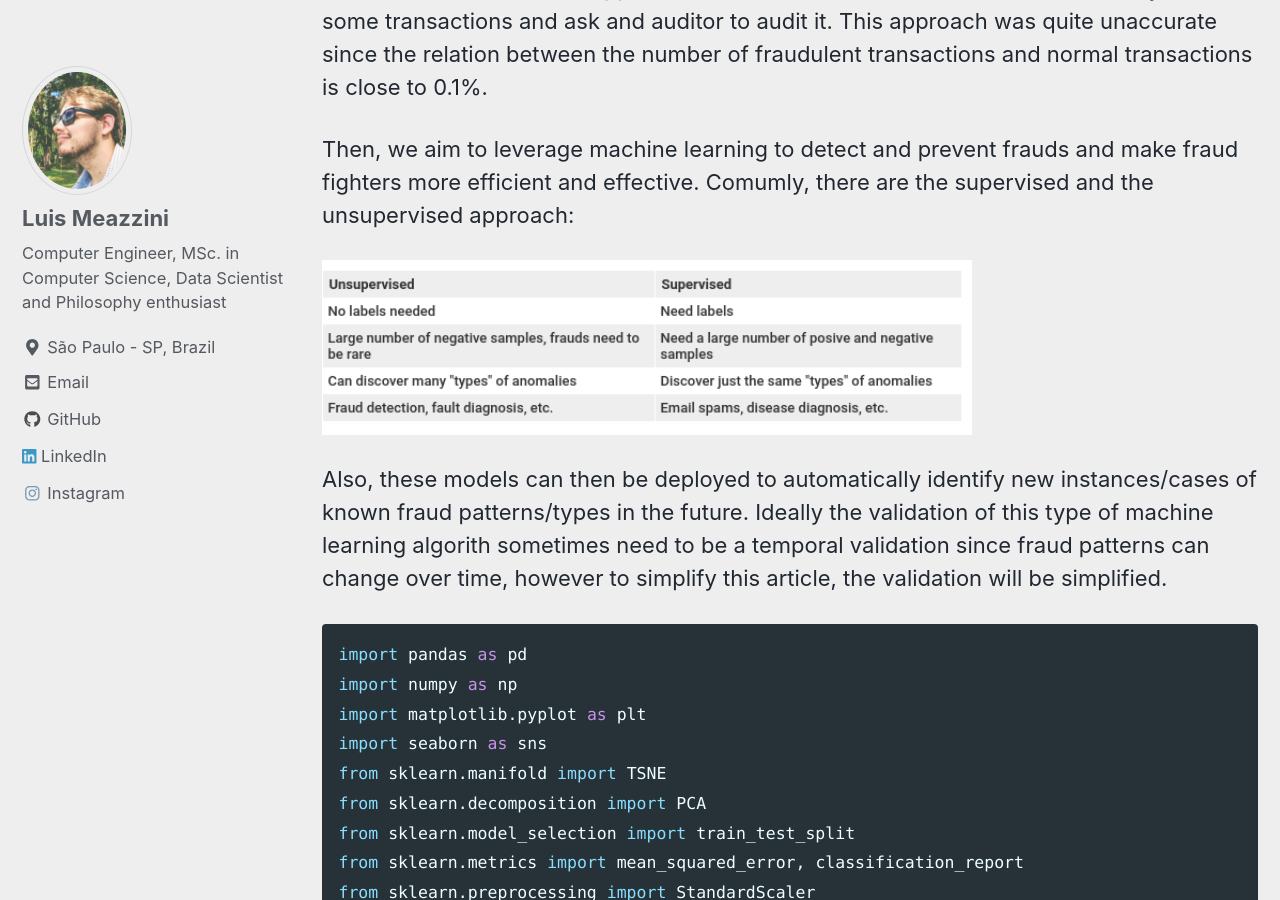
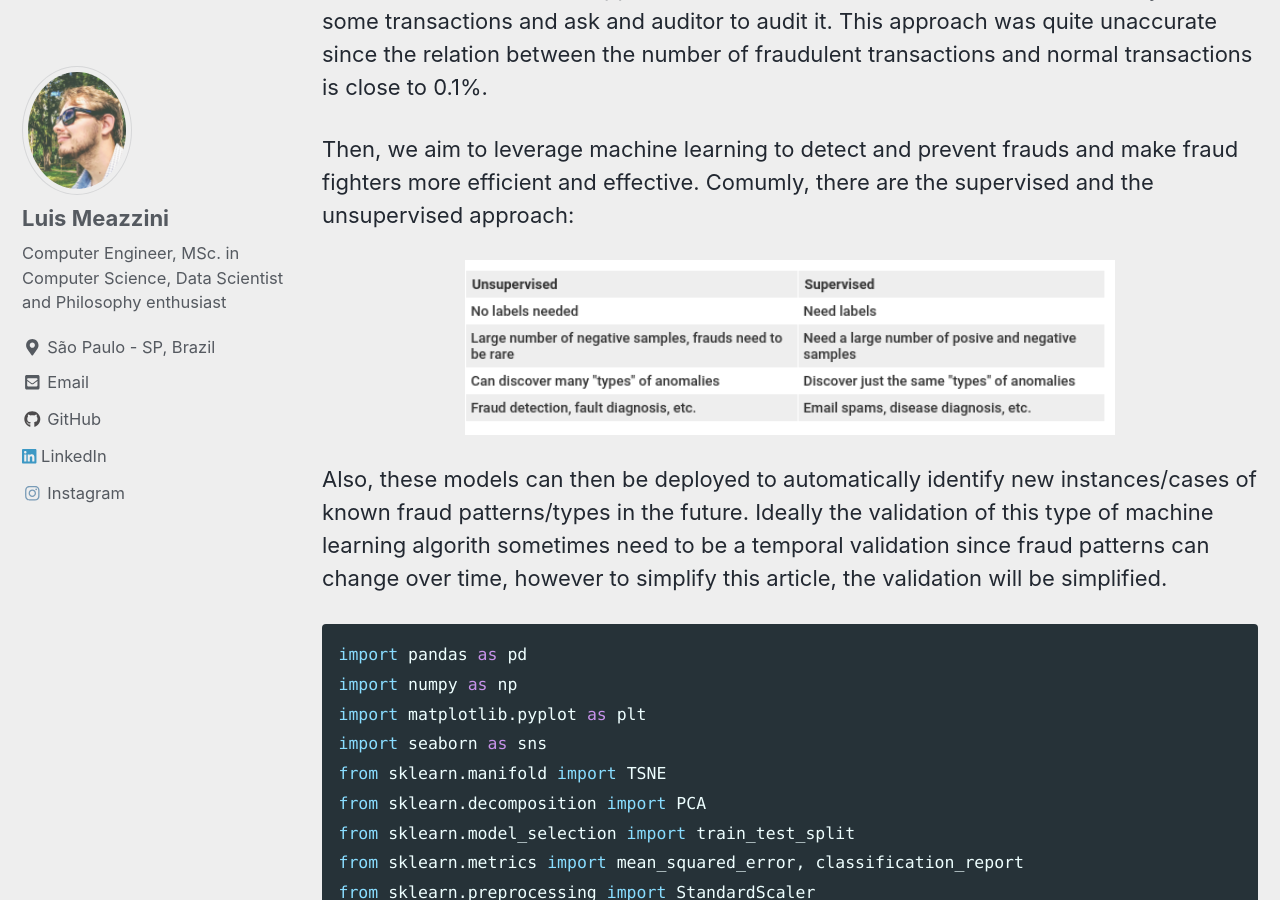
Before and after one commit to lmeazzini/lmeazzini.github.io, a Jekyll site: the page built from _posts/2020-06-02-fraud-detection.md, in a window 1280 px wide and 900 px high, scrolled down 1364 px. Built offline with Jekyll 4.4.1, drawn with Linux system fonts in a browser that asks for light colours; cached includes are drawn as plain includes; nearby versions of some CDN libraries.

Commit message:
imgs centered

````diff
--- a/_posts/2020-06-02-fraud-detection.md
+++ b/_posts/2020-06-02-fraud-detection.md
@@ -23,7 +23,9 @@ One of the most common approach to find fraudulent transactions was randomly sel
 
 Then, we aim to leverage machine learning to detect and prevent frauds and make fraud fighters more efficient and effective. Comumly, there are the supervised and the unsupervised approach:
 
+<p align="center">
 <img src="{{ site.url }}{{ site.baseurl }}/images/fraud-detection/table.png" alt="learning supervision comparison" class="center" style="width: 650px;">
+</p>
 
 Also, these models can then be deployed to automatically identify new instances/cases of known fraud patterns/types in the future. Ideally the validation of this type of machine learning algorith sometimes need to be a temporal validation since fraud patterns can change over time, however to simplify this article, the validation will be simplified.
 
@@ -507,8 +509,9 @@ ax2.set_ylim(0, 320)
 plt.show()
 ```
 
+<p align="center">
 <img src="{{ site.url }}{{ site.baseurl }}/images/fraud-detection/fraud_amount.png" alt="fraud amount" class="center" style="width: 600px;">
-
+</p>
 
 The number of transactions is very different since there are much more normal transactions then frauds. We can just see the differences between the plots. Looking at them, we can see that most frauds happen on small transactions (-500$). However, the "Time" feature can be very informative, on the plots below we can see that most frauds happen at ~2AM and ~12h.
 
@@ -533,9 +536,9 @@ ax2.set_yscale('log')
 plt.show()
 ```
 
-
+<p align="center">
 <img src="{{ site.url }}{{ site.baseurl }}/images/fraud-detection/fraud_time.png" alt="fraud time" class="center" style="width: 600px;">
-
+</p>
 
 
 ```python
@@ -547,9 +550,9 @@ plt.title("Correlation")
 plt.show()
 ```
 
-
+<p align="center">
 <img src="{{ site.url }}{{ site.baseurl }}/images/fraud-detection/corr.png" alt="fraud correlation" class="center" style="width: 600px;">
-
+</p>
 
 
 This article proposes an unsupervised approach to detect frauds, the only place the labels are used is to evaluate the algorithm. One of the biggest challenge of this problem is that the target is highly imbalanced as only 0.17% cases are fraudulent transactions. But the advantage of the representation learning approach is that it is still able to handle such imbalance nature of the problems. Using TSNE we can try to see how the transactions are similar:
@@ -587,9 +590,9 @@ ax.legend(loc='best')
 
 
 
-
+<p align="center">
 <img src="{{ site.url }}{{ site.baseurl }}/images/fraud-detection/tsne_base.png" alt="fraud base tsne" class="center" style="width: 600px;">
-
+</p>
 
 
 ```python
@@ -691,9 +694,9 @@ plt.ylabel('Number of samples')
     Text(0, 0.5, 'Number of samples')
 
 
-
+<p align="center">
 <img src="{{ site.url }}{{ site.baseurl }}/images/fraud-detection/rec_score_pca.png" alt="pca reconstruction score" class="center" style="width: 600px;">
-
+</p>
 
 
 ```python
@@ -805,9 +808,9 @@ ax.legend(loc='best')
 
 
 
-
+<p align="center">
 <img src="{{ site.url }}{{ site.baseurl }}/images/fraud-detection/tsne_pca.png" alt="pca fraud tsne" class="center" style="width: 600px;">
-
+</p>
 
 Now, we need to set a threshold to the reconstruction score. Usualy there domain expertise is used to help to set this threshold since it impacts direcly on the precision and recall trade-off.
 Using the mean and standard deviation of the reconstruction score we can set a reasonable threshold. Then, I choose to set the threshold to mean + 2*std. With this, auditing 0.74% of the transactions we managed to find 87% of the frauds.
@@ -816,8 +819,9 @@ Using the mean and standard deviation of the reconstruction score we can set a r
 
 An autoencoder is a type of artificial neural network used to learn efficient data codings in an unsupervised manner. It is composed of a enconding part responsable to compress the data and a decoder to reconstruct the data.
 
+<p align="center">
 <img src="{{ site.url }}{{ site.baseurl }}/images/fraud-detection/autoencoder.png" alt="autoencoder" class="center" style="width: 600px;">
-
+</p>
 
 ```python
 ss = StandardScaler()
@@ -899,9 +903,9 @@ plt.title('Training and validation loss')
 
 
 
-
+<p align="center">
 <img src="{{ site.url }}{{ site.baseurl }}/images/fraud-detection/loss_func.png" alt="autoencoder loss" class="center" style="width: 600px;">
-
+</p>
 
 
 ```python
@@ -982,9 +986,9 @@ plt.ylabel('Number of samples')
 
 
 
-
+<p align="center">
 <img src="{{ site.url }}{{ site.baseurl }}/images/fraud-detection/rec_score_autoencoder.png" alt="autoencoder reconstruction score" class="center" style="width: 600px;">
-
+</p>
 
 ## val eval
 
@@ -1072,9 +1076,9 @@ ax.legend(loc='best')
 
 
 
-
+<p align="center">
 <img src="{{ site.url }}{{ site.baseurl }}/images/fraud-detection/tsne_autoencoder.png" alt="fraud autoencoder tsne" class="center" style="width: 600px;">
-
+</p>
 
 The Autoencoder representation seens to split quite well the frauds from the normal data. Now, we need to set a threshold to the reconstruction score. Usualy there domain expertise is used to help to set this threshold since it impacts direcly on the precision and recall trade-off.
 Using the mean and standard deviation of the reconstruction score we can set a reasonable threshold. Then, I choose to set the threshold to mean + 2*std. With this, auditing 0.85% of the transactions we managed to find 65% of the frauds.
````
